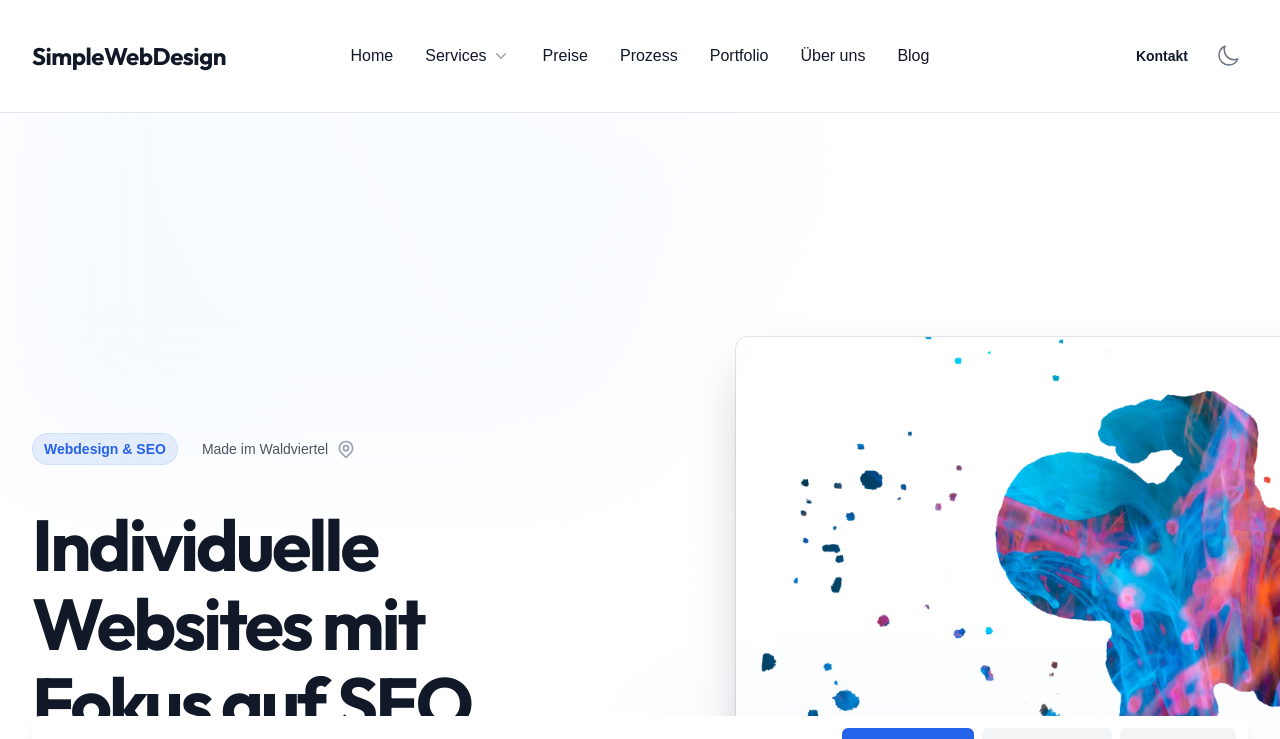
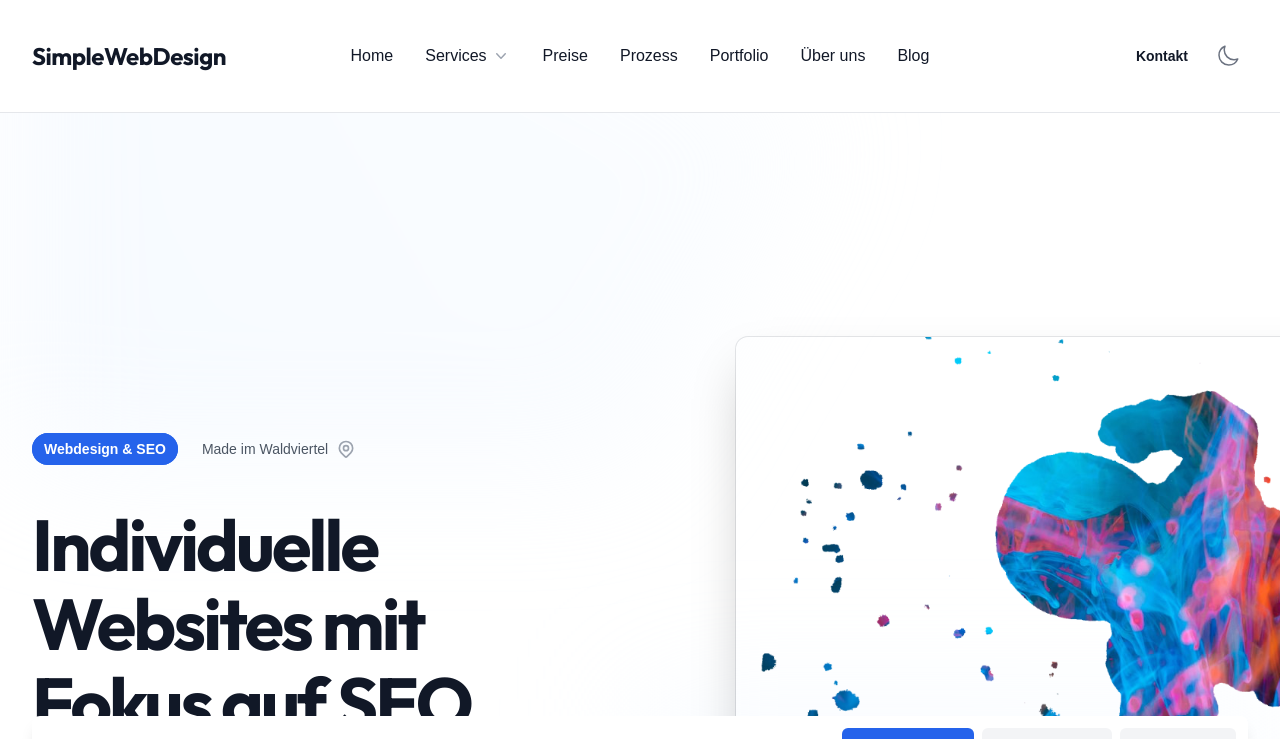
Before and after one commit to MateThemes/simpleweb-next, a Next.js app: page / in a window 1280 px wide. Shown: the top 739 px of the page. Built offline with nearby package versions, Linux system fonts and the light colour scheme.

Commit message:
style(Hero): update button styling for improved visibility
- Changed button text color to white for better contrast against the background.
- Removed background opacity for a more solid appearance.

```diff
--- a/src/components/sections/Hero.tsx
+++ b/src/components/sections/Hero.tsx
@@ -21,7 +21,7 @@ export default function Hero() {
             <div className="mt-24 sm:mt-32 lg:mt-16">
               <div className="inline-flex space-x-6">
                 <span
-                  className="rounded-full bg-blue-600/10 px-3 py-1 text-sm font-semibold leading-6 text-blue-600 dark:text-blue-400 ring-1 ring-inset ring-blue-600/10"
+                  className="rounded-full bg-blue-600 px-3 py-1 text-sm font-semibold leading-6 text-white ring-1 ring-inset ring-blue-600"
                 >
                   Webdesign & SEO
                 </span>
```
